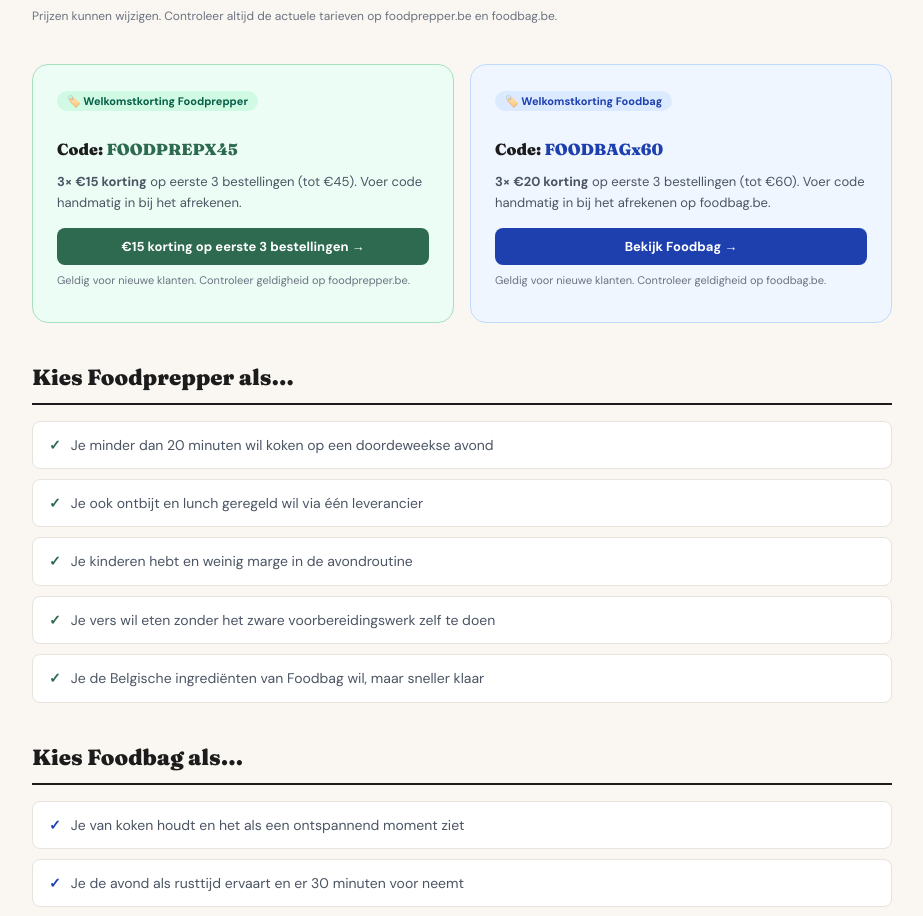
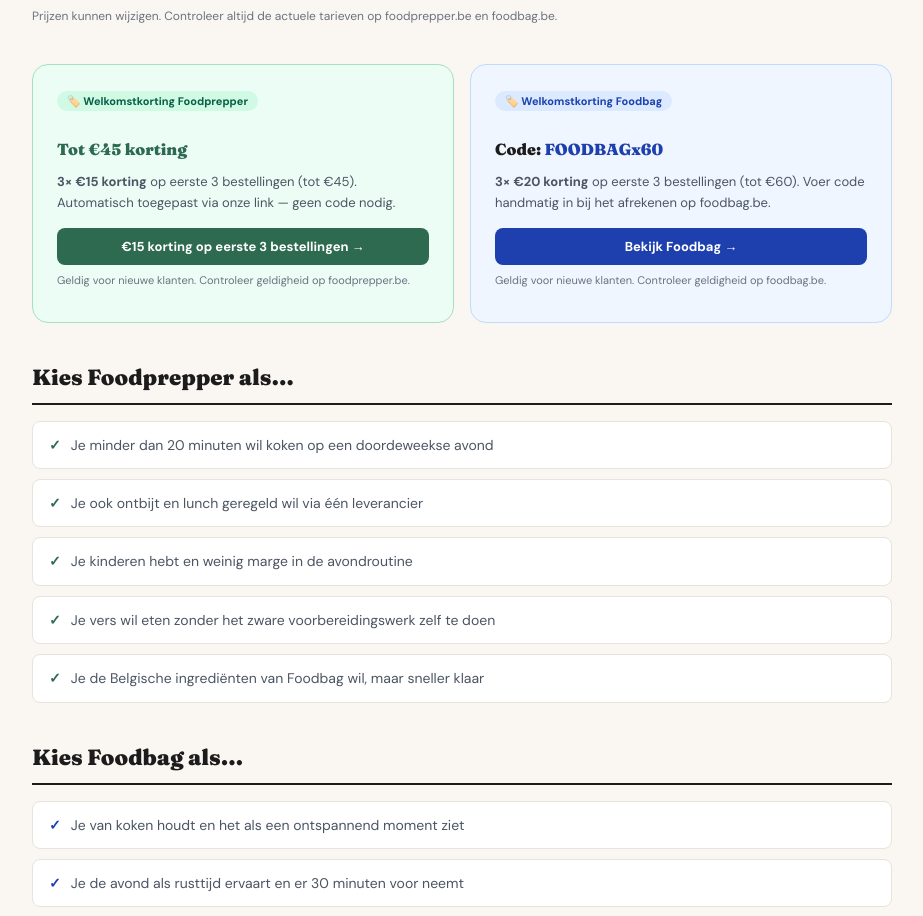
Before and after one commit to fetspets/bestemaaltijdbox, a Next.js app: page /vergelijk/foodprepper-vs-foodbag in a window 1280 px wide. Shown: the part 2300-3216 px from the top of the page, without its empty margins (178-1101 px from the left). Built offline with nearby package versions, Linux system fonts and the light colour scheme.

Commit message:
auto: update page.tsx

```diff
--- a/src/app/vergelijk/foodprepper-vs-foodbag/page.tsx
+++ b/src/app/vergelijk/foodprepper-vs-foodbag/page.tsx
@@ -235,10 +235,10 @@ export default function FoodprepperVsFoodbag() {
               🏷️ Welkomstkorting Foodprepper
             </div>
             <h3 style={{ fontFamily: 'Fraunces, serif', fontSize: 16, fontWeight: 900, marginBottom: 8 }}>
-              Code: <span style={{ color: '#2D6A4F' }}>FOODPREPX45</span>
+              <span style={{ color: '#2D6A4F' }}>Tot €45 korting</span>
             </h3>
             <p style={{ fontSize: 13, lineHeight: 1.6, color: '#4B5563', marginBottom: 14 }}>
-              <strong>3× €15 korting</strong> op eerste 3 bestellingen (tot €45). Voer code handmatig in bij het afrekenen.
+              <strong>3× €15 korting</strong> op eerste 3 bestellingen (tot €45). Automatisch toegepast via onze link — geen code nodig.
             </p>
             <a
               href={FOODPREPPER_KORTING}
```
